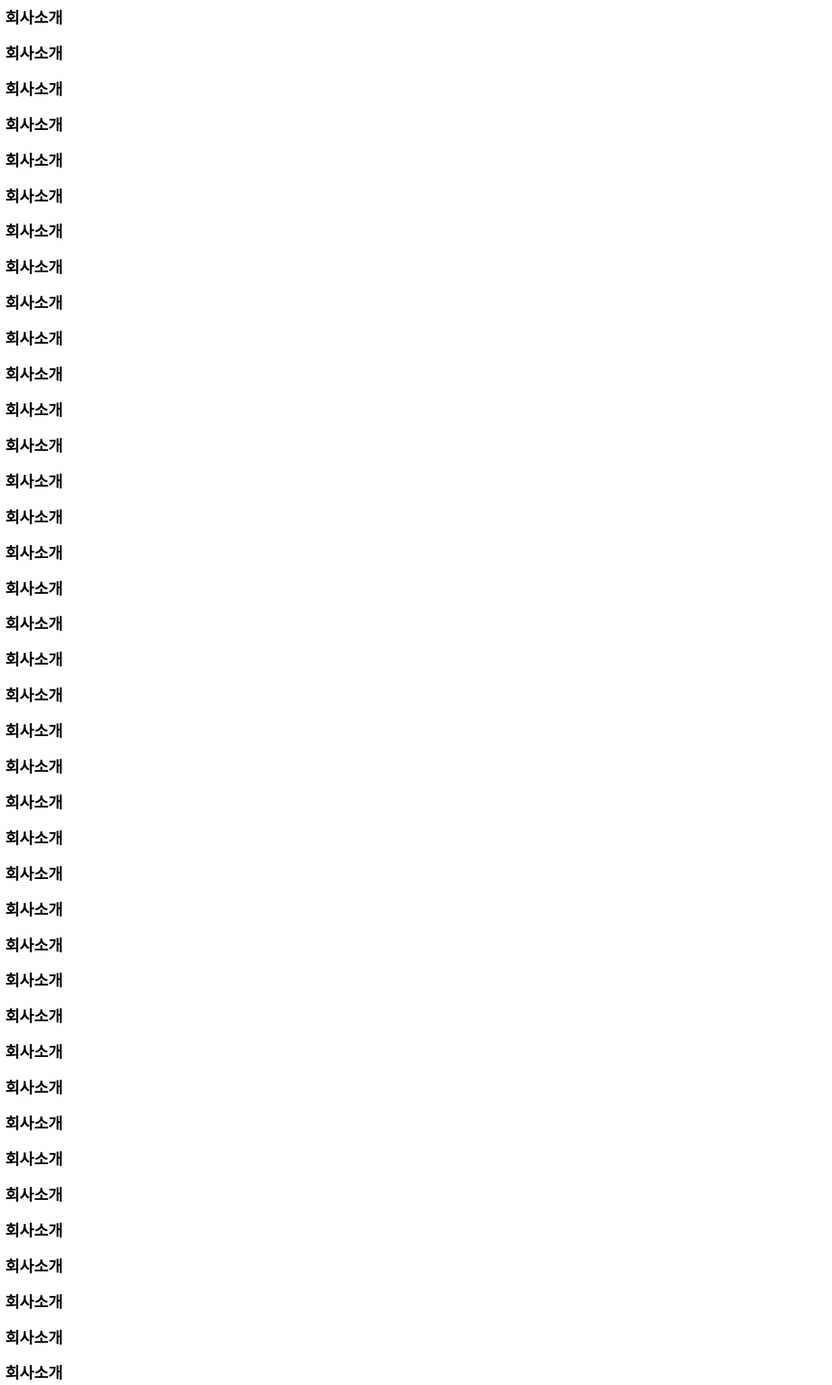
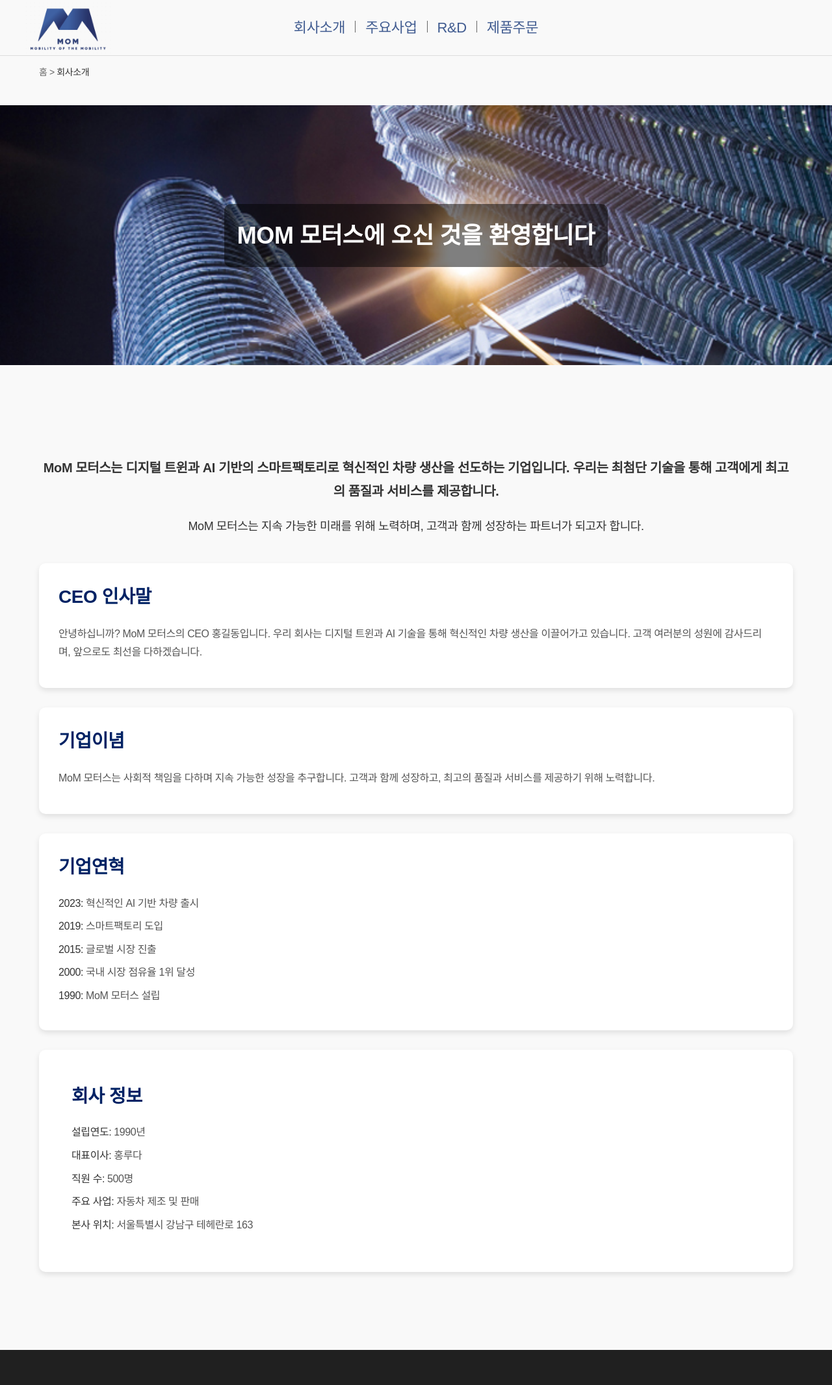
Before and after one commit to leedongsooo/BoB-VirtualCompany, a plain HTML site: page introduce.html in a window 1280 px wide. Shown: the top 2132 px of the page at 65% size. Drawn offline with Linux system fonts and the light colour scheme; some icons are missing.

Commit message:
냐냥이

```diff
--- /dev/null
+++ b/css/introduce.css
@@ -0,0 +1,153 @@
+
+body {
+    font-family: 'Arial', sans-serif;
+    color: #333;
+    line-height: 1.6;
+}
+
+/* 섹션 스타일 */
+.introduce {
+    padding: 0;
+    background-color: #f9f9f9;
+}
+
+.introduce .inner {
+    width: 1200px;
+    margin: 0 auto;
+    padding: 20px;
+    padding-top: 100px;
+}
+/* 홈>회사정보 스타일 */
+.breadcrumb {
+    font-size: 14px;
+    color: #666;
+    margin-bottom: 20px;
+}
+
+.breadcrumb a {
+    color: #666;
+    text-decoration: none;
+}
+
+.breadcrumb span {
+    color: #333;
+}
+
+/* 인트로 헤더 스타일 */
+.intro-header {
+    position: relative;
+    background-image: url('../img/port04_01.jpg');
+    background-size: cover;
+    background-repeat: no-repeat;
+    background-position: center;
+    height: 400px;
+    display: flex;
+    align-items: center;
+    justify-content: center;
+    color: #fff;
+    text-align: center;
+}
+
+.intro-header-content {
+    background-color: rgba(0, 0, 0, 0.5);
+    padding: 20px;
+    border-radius: 10px;
+}
+
+.intro-header h3 {
+    font-size: 36px;
+    font-weight: 700;
+    margin: 0;
+}
+
+/* 인트로 콘텐츠 스타일 */
+.intro-content {
+    margin: 40px 0;
+    text-align: center;
+}
+
+.intro-content p {
+    font-size: 18px;
+    color: #333;
+    margin-bottom: 20px;
+    line-height: 1.8;
+}
+
+.intro-content p.highlight {
+    font-size: 20px;
+    font-weight: bold;
+}
+
+/* CEO 인사말, 기업이념, 기업연혁 스타일 */
+.ceo-message,
+.philosophy,
+.history {
+    background-color: #fff;
+    padding: 30px;
+    border-radius: 10px;
+    box-shadow: 0 4px 8px rgba(0, 0, 0, 0.1);
+    margin-bottom: 30px;
+}
+
+.ceo-message h3,
+.philosophy h3,
+.history h3 {
+    font-size: 28px;
+    font-weight: 600;
+    margin-bottom: 20px;
+    color: #002264;
+}
+
+.ceo-message p,
+.philosophy p {
+    font-size: 16px;
+    color: #555;
+    margin-bottom: 10px;
+    line-height: 1.8;
+}
+
+.history ul {
+    list-style: none;
+    padding: 0;
+}
+
+.history ul li {
+    font-size: 16px;
+    color: #555;
+    margin-bottom: 10px;
+}
+
+.history ul li strong {
+    color: #333;
+}
+
+/* 회사 정보 스타일 */
+.company-details {
+    background-color: #fff;
+    padding: 50px;
+    border-radius: 10px;
+    box-shadow: 0 4px 8px rgba(0, 0, 0, 0.1);
+    margin-bottom: 100px; /* footer와 간격을 넓히려고 추가했삼 */
+}
+
+.company-details h3 {
+    font-size: 28px;
+    font-weight: 600;
+    margin-bottom: 20px;
+    color: #002264;
+}
+
+.company-details ul {
+    list-style: none;
+    padding: 0;
+}
+
+.company-details ul li {
+    font-size: 16px;
+    color: #555;
+    margin-bottom: 10px;
+}
+
+.company-details ul li strong {
+    color: #333;
+}
--- a/introduce.html
+++ b/introduce.html
@@ -1,18 +1,118 @@
+<!DOCTYPE html>
+<html lang="ko">
 
-        <h2>회사소개</h2>
-        <h2>회사소개</h2><h2>회사소개</h2><h2>회사소개</h2><h2>회사소개</h2><h2>회사소개</h2><h2>회사소개</h2><h2>회사소개</h2><h2>회사소개</h2><h2>회사소개</h2><h2>회사소개</h2><h2>회사소개</h2>
+<head>
+    <meta charset="UTF-8">
+    <meta http-equiv="X-UA-Compatible" content="IE=edge">
+    <meta name="viewport" content="width=device-width, initial-scale=1.0">
+    <title>회사소개 - MOM 모터스</title>
+    <link rel="stylesheet" href="./css/reset.css">
+    <link rel="stylesheet" href="./css/slick.css">
+    <link rel="stylesheet" href="./css/main.css">
+    <link rel="stylesheet" href="./css/introduce.css">
+    <script src="./js/jquery-1.12.4.min.js"></script>
+    <script src="./js/slick.min.js"></script>
+    <script src="./js/main.js"></script>
+</head>
 
-        <h2>회사소개</h2>
-        <h2>회사소개</h2><h2>회사소개</h2><h2>회사소개</h2><h2>회사소개</h2><h2>회사소개</h2><h2>회사소개</h2><h2>회사소개</h2><h2>회사소개</h2><h2>회사소개</h2><h2>회사소개</h2><h2>회사소개</h2>
+<body>
+    <div class="Wrap">
+        <!-- header -->
+        <header class="header">
+            <div class="inner">
+                <h1>
+                    <a href="/">
+                        <div class="logo"></div>
+                    </a>
+                </h1>
+                <nav class="gnb">
+                    <ul>
+                        <li><a href="introduce.html">회사소개</a></li>
+                        <li><a href="business.html">주요사업</a></li>
+                        <li><a href="rnd.html">R&D</a></li>
+                        <li><a href="order.html">제품주문</a></li>
+                    </ul>
+                </nav>
+                <div class="bars">
+                    <a href=""><i class="xi-bars"></i></a>
+                </div>
+            </div>
+        </header>
 
-        <h2>회사소개</h2>
-        <h2>회사소개</h2><h2>회사소개</h2><h2>회사소개</h2><h2>회사소개</h2><h2>회사소개</h2><h2>회사소개</h2><h2>회사소개</h2><h2>회사소개</h2><h2>회사소개</h2><h2>회사소개</h2><h2>회사소개</h2>
+        <!-- main-content -->
+        <main id="main-content">
+            <section class="introduce">
+                <div class="inner">
+                    <div class="breadcrumb">
+                        <a href="index.html">홈</a> &gt; <span>회사소개</span>
+                    </div>
+                </div>
+                <div class="intro-header">
+                    <div class="intro-header-content">
+                        <h3>MOM 모터스에 오신 것을 환영합니다</h3>
+                    </div>
+                </div>
+                <div class="inner">
+                    <div class="intro-content">
+                        <p class="highlight">MoM 모터스는 디지털 트윈과 AI 기반의 스마트팩토리로 혁신적인 차량 생산을 선도하는 기업입니다. 우리는 최첨단 기술을 통해 고객에게 최고의 품질과 서비스를 제공합니다.</p>
+                        <p>MoM 모터스는 지속 가능한 미래를 위해 노력하며, 고객과 함께 성장하는 파트너가 되고자 합니다.</p>
+                    </div>
 
-        <h2>회사소개</h2>
-        <h2>회사소개</h2><h2>회사소개</h2><h2>회사소개</h2><h2>회사소개</h2><h2>회사소개</h2><h2>회사소개</h2><h2>회사소개</h2><h2>회사소개</h2><h2>회사소개</h2><h2>회사소개</h2><h2>회사소개</h2>
+                    <!-- CEO 인사말 섹션 -->
+                    <div class="ceo-message">
+                        <h3>CEO 인사말</h3>
+                        <p>안녕하십니까? MoM 모터스의 CEO 홍길동입니다. 우리 회사는 디지털 트윈과 AI 기술을 통해 혁신적인 차량 생산을 이끌어가고 있습니다. 고객 여러분의 성원에 감사드리며, 앞으로도 최선을 다하겠습니다.</p>
+                    </div>
 
-        <h2>회사소개</h2>
-        <h2>회사소개</h2><h2>회사소개</h2><h2>회사소개</h2><h2>회사소개</h2><h2>회사소개</h2><h2>회사소개</h2><h2>회사소개</h2><h2>회사소개</h2><h2>회사소개</h2><h2>회사소개</h2><h2>회사소개</h2>
+                    <!-- 기업이념 섹션 -->
+                    <div class="philosophy">
+                        <h3>기업이념</h3>
+                        <p>MoM 모터스는 사회적 책임을 다하며 지속 가능한 성장을 추구합니다. 고객과 함께 성장하고, 최고의 품질과 서비스를 제공하기 위해 노력합니다.</p>
+                    </div>
 
-        <h2>회사소개</h2>
-        <h2>회사소개</h2><h2>회사소개</h2><h2>회사소개</h2><h2>회사소개</h2><h2>회사소개</h2><h2>회사소개</h2><h2>회사소개</h2><h2>회사소개</h2><h2>회사소개</h2><h2>회사소개</h2><h2>회사소개</h2>
+                    <!-- 기업연혁 섹션 -->
+                    <div class="history">
+                        <h3>기업연혁</h3>
+                        <ul>
+                            <li><strong>2023:</strong> 혁신적인 AI 기반 차량 출시</li>
+                            <li><strong>2019:</strong> 스마트팩토리 도입</li>
+                            <li><strong>2015:</strong> 글로벌 시장 진출</li>
+                            <li><strong>2000:</strong> 국내 시장 점유율 1위 달성</li>
+                            <li><strong>1990:</strong> MoM 모터스 설립</li>
+                        </ul>
+                    </div>
+
+                    <!-- 회사 정보 섹션 -->
+                    <div class="company-details">
+                        <h3>회사 정보</h3>
+                        <ul>
+                            <li><strong>설립연도:</strong> 1990년</li>
+                            <li><strong>대표이사:</strong> 홍루다</li>
+                            <li><strong>직원 수:</strong> 500명</li>
+                            <li><strong>주요 사업:</strong> 자동차 제조 및 판매</li>
+                            <li><strong>본사 위치:</strong> 서울특별시 강남구 테헤란로 163</li>
+                        </ul>
+                    </div>
+                </div>
+            </section>
+        </main>
+
+        <!-- footer -->
+        <footer class="footer">
+            <div class="inner">
+                <div class="top">
+                    <figure>
+                        <img src="./img/ft_logo.png" alt="">
+                    </figure>
+                    <ul>
+                        <li><a href="">이용약관</a></li>
+                        <li><a href="">개인정보처리방침</a></li>
+                        <li><a href="">CONTACT US</a></li>
+                    </ul>
+                </div>
+            </div>
+        </footer>
+    </div>
+</body>
+
+</html>
```
Also changed, not shown: img/image.png (added).
